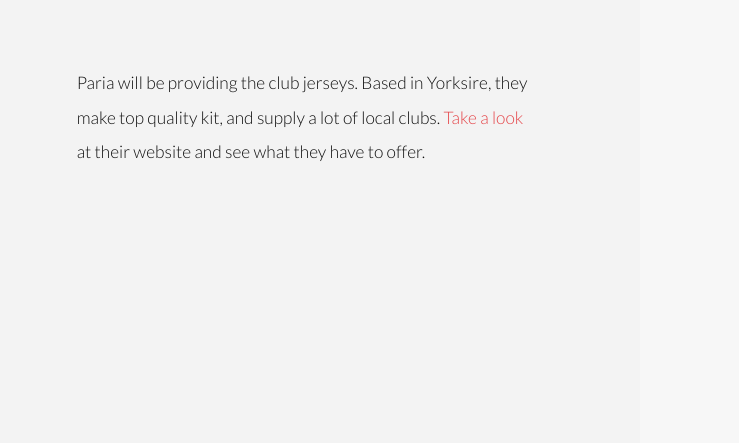
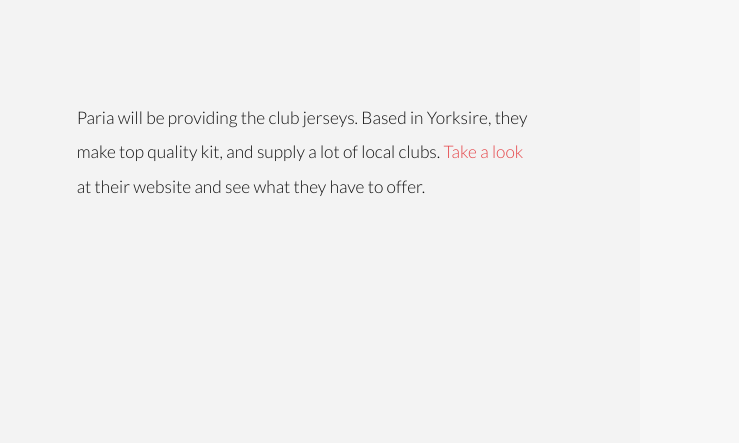
Before and after one commit to benjih1/FGACC, a plain HTML site: page links.html in a window 1280 px wide. Shown: the part 357-800 px from the top of the page, 0-739 px from the left. Drawn offline with Linux system fonts and the light colour scheme.

Commit message:
links update again...

```diff
--- a/links.html
+++ b/links.html
@@ -76,7 +76,7 @@
 							<div class="image fit">
                                     <img  src="images/pariaLogoHiRes.jpg" alt="" >
                             </div>
-							<p><br>Paria will be providing the club jerseys. Based in Yorksire, they make top quality kit, and supply a lot of local clubs.  <a href="https://paria.cc/" target="_">Take a look</a> at their website and see what they have to offer. 	</p>
+							<p><br><br>Paria will be providing the club jerseys. Based in Yorksire, they make top quality kit, and supply a lot of local clubs.  <a href="https://paria.cc/" target="_">Take a look</a> at their website and see what they have to offer. 	</p>
 						</div>
 
                     </article>
```
